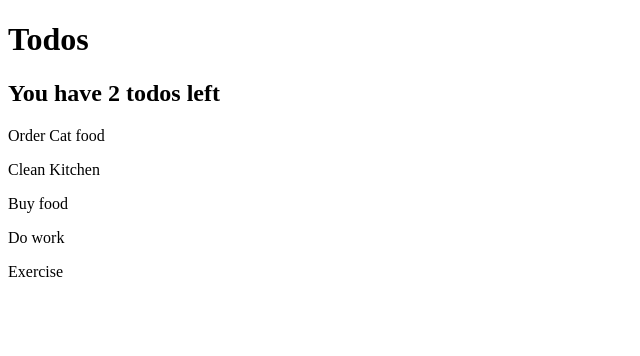
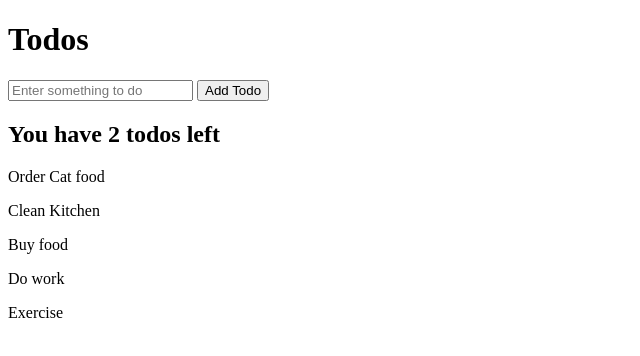
Before and after one commit to heuzin/todo, a plain HTML site: page todo-app/index.html in a window 1280 px wide. Shown: the whole page, without its empty margins (0-640 px from the left). Drawn offline with Linux system fonts and the light colour scheme.

Commit message:
input for adding a todo

```diff
--- a/todo-app/index.html
+++ b/todo-app/index.html
@@ -4,6 +4,8 @@
     <head></head>
     <body>
         <h1>Todos</h1>
+        <input id="new-todo-text" type="text" placeholder="Enter something to do">
+        <button id="add-todo">Add Todo</button>
         <script src="todos-app.js"></script>
     </body>
 </html>
--- a/todo-app/todos-app.js
+++ b/todo-app/todos-app.js
@@ -28,3 +28,8 @@ todos.forEach((todo) => {
     todoEl.textContent = todo.text
     document.querySelector('body').appendChild(todoEl)
 })
+
+// Listen for todo text change
+document.querySelector('#new-todo-text').addEventListener('input', e => {
+    console.log(e.target.value)
+})
```
